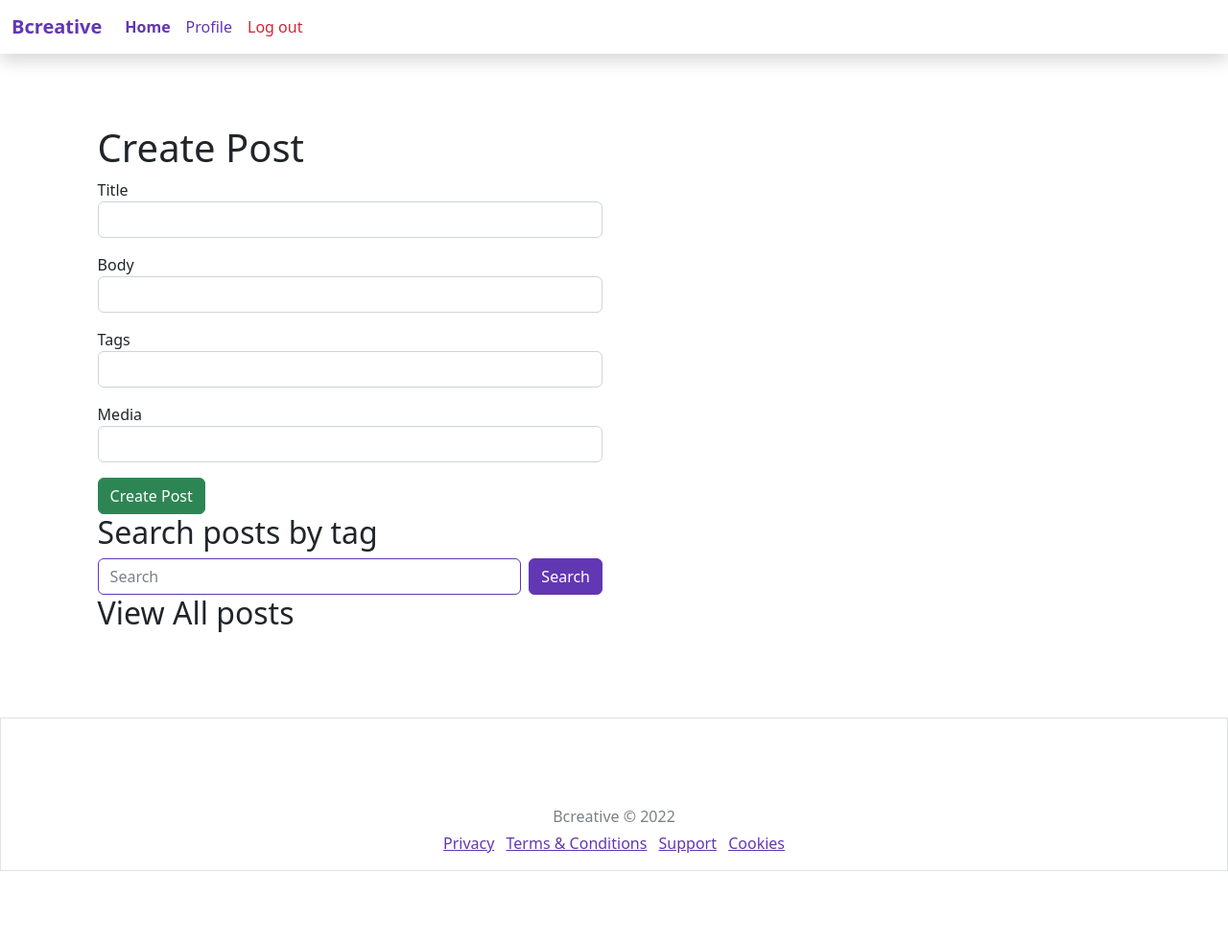
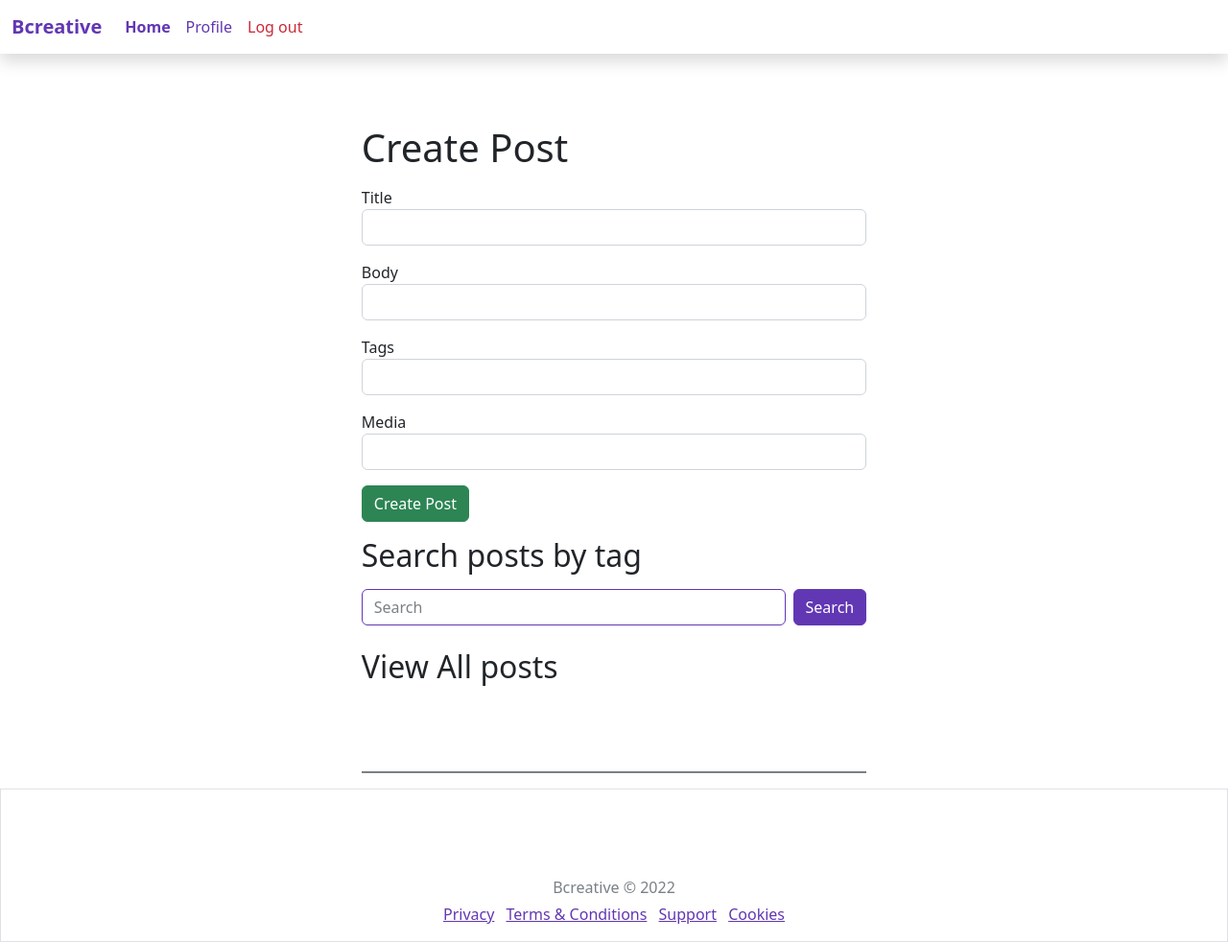
Before and after one commit to sayeda-chattopadhyay/css-framework-CA, a website with bundled scripts: page post/index.html in a window 1280 px wide. Shown: the whole page at 96% size. Before the commit the page ends 908 px from the top, so only its background shows below. Built offline with nearby package versions, Linux system fonts and the light colour scheme.

Commit message:
added css class

```diff
--- a/post/index.html
+++ b/post/index.html
@@ -66,7 +66,7 @@
     <!-- main -->
     <!-- Feeds -->
     <main class="container-fluid">
-      <div class="row px-md-5">
+      <div class="row px-md-5 justify-content-center">
         <!---- - Create Post -->
         <div
           class="col-12 col-md-12 col-lg-6 mt-4 order-sm-1 order-md-1 order-lg-2"
@@ -74,7 +74,7 @@
           <div
             class="d-flex flex-column justify-content-center w-80 mx-auto mt-5"
           >
-            <div class="h1 mt-3">Create Post</div>
+            <div class="h1 my-3">Create Post</div>
             <!-- Create Post form -->
             <form action="" id="createPost">
               <div class="form-group mb-3">
@@ -108,9 +108,9 @@
               <button class="btn btn-success">Create Post</button>
             </form>
           </div>
-
+          <div></div>
           <!---- - Search Post -->
-          <h2>Search posts by tag</h2>
+          <div class="h2 my-3">Search posts by tag</div>
           <!-- form with out button -->
           <form class="d-flex" role="search" id="searchPosts">
             <input
@@ -127,8 +127,13 @@
             </button>
           </form>
           <!-- list of all posts -->
-          <h2>View All posts</h2>
-          <ul class="mt-5" id="postCardsLists"></ul>
+          <div class="h2 my-4">View All posts</div>
+          <div class="container-fluid bg-primary">
+            <ul
+              class="row mt-5 border border-secondary"
+              id="postCardsLists"
+            ></ul>
+          </div>
         </div>
       </div>
     </main>
```
